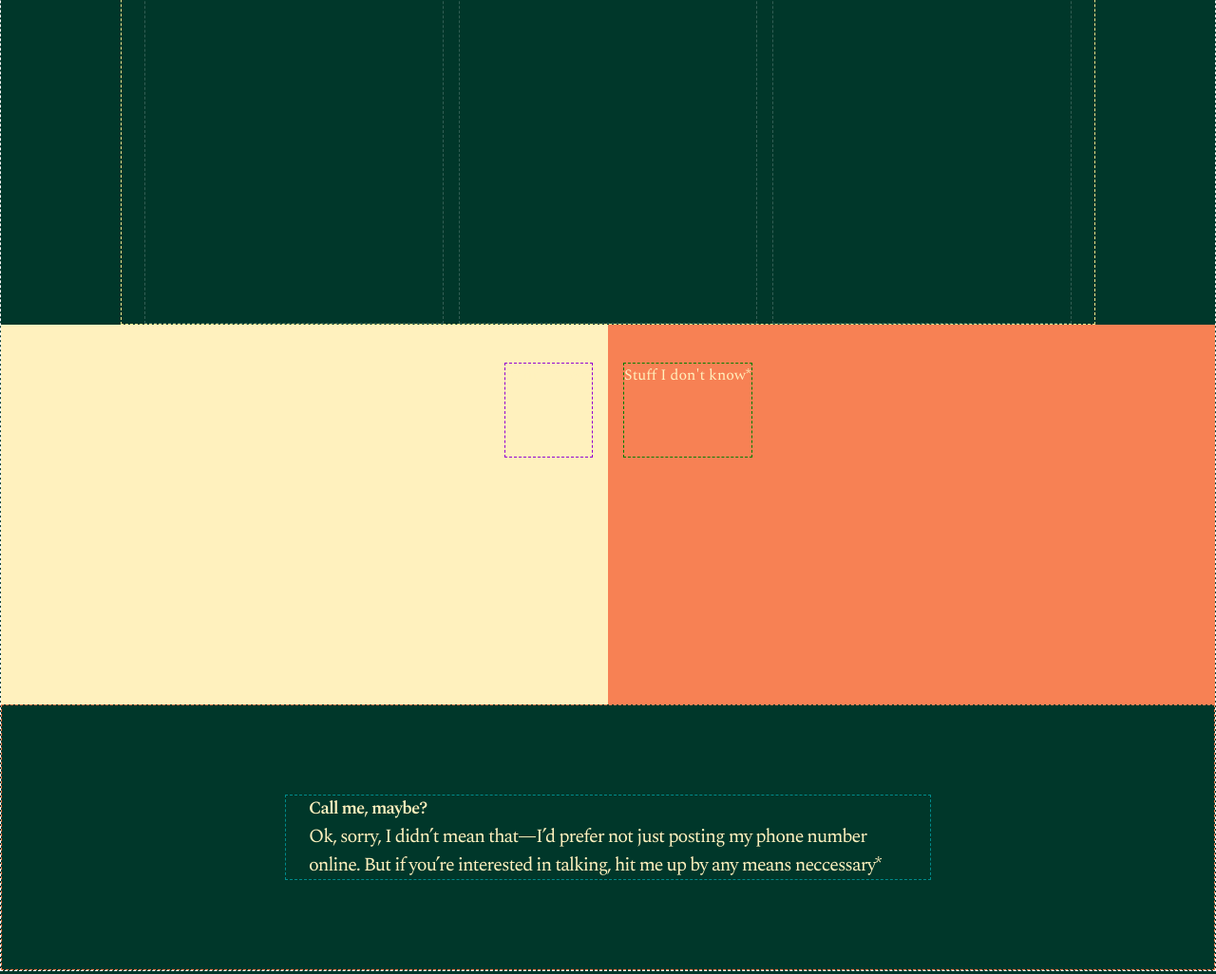
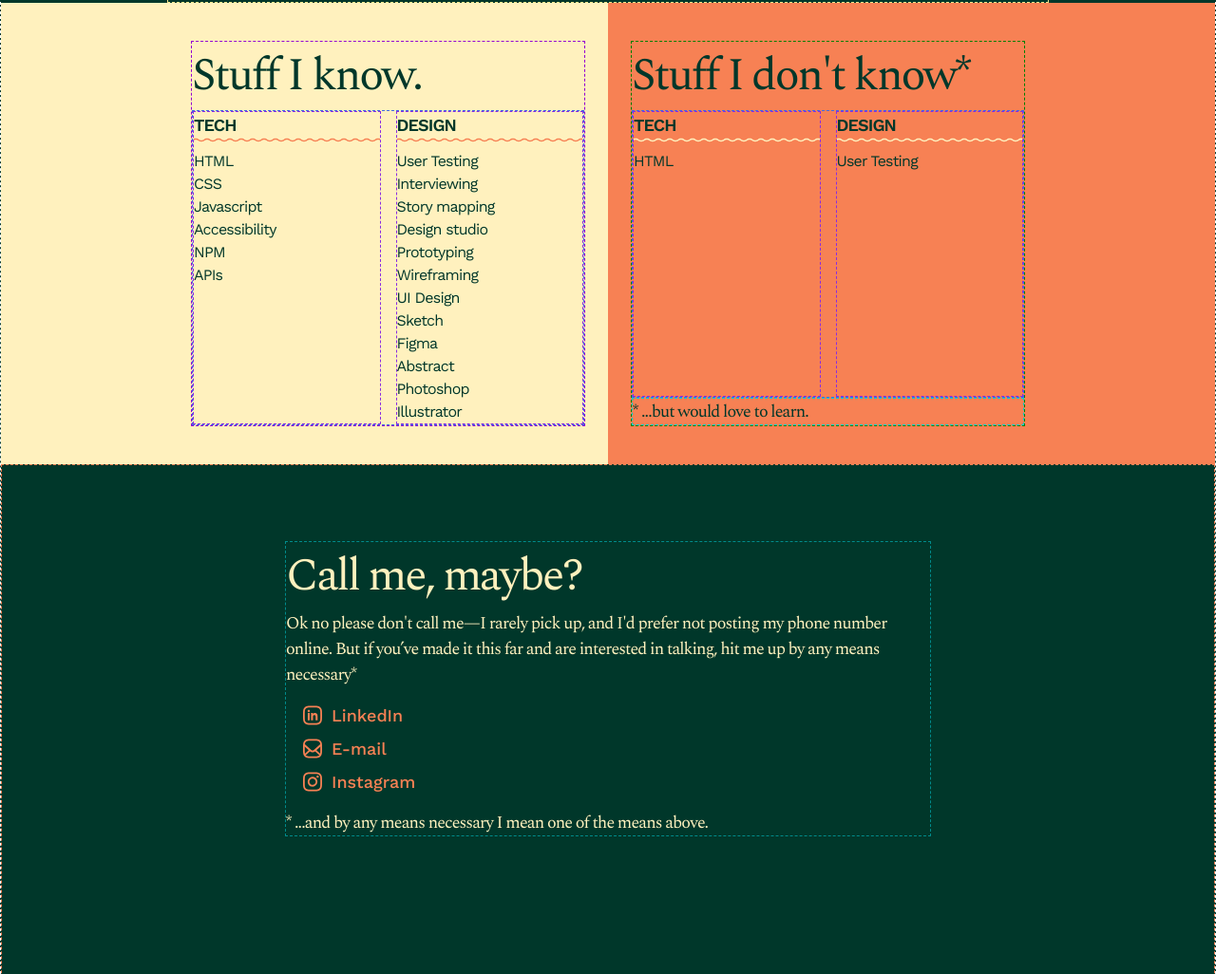
Before and after one commit to AxelHammarback/project-portfolio, a plain HTML site: page index.html in a window 1280 px wide. Shown: the part 1149-2175 px from the top of the page at 95% size. Drawn offline with nearby package versions, Linux system fonts and the light colour scheme.

Commit message:
Did more styling, ensured it worked across browsers. To do: Generate projects, make sure it's screen-reader compatible

```diff
--- a/index.html
+++ b/index.html
@@ -8,11 +8,13 @@
   <script src="script.js" defer></script>
 
 
-  <link href="https://fonts.googleapis.com/css2?family=Spectral:ital,wght@0,400;0,500;0,600;1,400;1,500;1,600&family=Work+Sans:wght@400;500;600&display=swap" rel="stylesheet">
+  <link href="https://fonts.googleapis.com/css2?family=Spectral:ital,wght@0,300;0,400;0,500;0,600;1,300;1,400;1,500;1,600&family=Work+Sans:wght@400;500;600&display=swap" rel="stylesheet">
 
 </head>
 <body>
-  <header class="top-nav"><p>Axel Hammarbäck</p></header>
+  <header class="top-nav"><img src="./assets/ic-24-person.svg" alt="Icon of person waving"><p>Axel Hammarbäck</p>
+
+  </header>
 
   <section class="section-intro">
     <section class="section-intro-content">
@@ -34,19 +36,88 @@
     </section>
   </section>
 
-  <section class="section-fullwidth-tech">
-    <section class="fullwidth-tech-left">
-      <section class="fullwidth-tech-left-content">Stuff I know.</section>
+  <section class="section-skill">
+    <section class="skill-left">
+      <section class="skill-left-content">
+        <h1 class="h1-skill">Stuff I know.</h1>
+        <section class="skill-columns">
+          <section class="skill-column">
+            <section class="skill-column-header">
+              <p class="p-skill-header">TECH</p>
+              <div class="squiggle-background-orange"></div>
+            </section>
+            <p class="p-skill">HTML</p>
+            <p class="p-skill">CSS</p>
+            <p class="p-skill">Javascript</p>
+            <p class="p-skill">Accessibility</p>
+            <p class="p-skill">NPM</p>
+            <p class="p-skill">APIs</p>
+          </section>
+          <section class="skill-column">
+            <section class="skill-column-header">
+              <p class="p-skill-header">DESIGN</p>
+              <div class="squiggle-background-orange"></div>
+            </section>
+            <p class="p-skill">User Testing</p>
+            <p class="p-skill">Interviewing</p>
+            <p class="p-skill">Story mapping</p>
+            <p class="p-skill">Design studio</p>
+            <p class="p-skill">Prototyping</p>
+            <p class="p-skill">Wireframing</p>
+            <p class="p-skill">UI Design</p>
+            <p class="p-skill">Sketch</p>
+            <p class="p-skill">Figma</p>
+            <p class="p-skill">Abstract</p>
+            <p class="p-skill">Photoshop</p>
+            <p class="p-skill">Illustrator</p>
+          </section>
+        </section>
+
+      </section>
     </section>
-    <section class="fullwidth-tech-right">
-      <section class="fullwidth-tech-right-content">Stuff I don't know*</section>
+    <section class="skill-right">
+      <section class="skill-right-content">
+        <h1 class="h1-skill">Stuff I don't know*</h1>
+        <section class="skill-columns">
+          <section class="skill-column">
+            <section class="skill-column-header">
+              <p class="p-skill-header">TECH</p>
+              <div class="squiggle-background-cream"></div>
+            </section>
+            <p class="p-skill">HTML</p>
+          </section>
+          <section class="skill-column">
+            <section class="skill-column-header">
+              <p class="p-skill-header">DESIGN</p>
+              <div class="squiggle-background-cream"></div>
+            </section>
+            <p class="p-skill">User Testing</p>
+          </section>
+        </section>
+        <p class="p-skill-asterisk">* ...but would love to learn.</p>
+      </section>
     </section>
   </section>
 
 <section class="section-contact">
   <section class="section-contact-content">
     <h1>Call me, maybe?</h1>
-    <p>Ok, sorry, I didn’t mean that—I’d prefer not just posting my phone number online. But if you’re interested in talking, hit me up by any means neccessary*</p>
+    <p>Ok no please don't call me—I rarely pick up, and I'd prefer not posting my phone number online. But if you’ve made it this far and are interested in talking, hit me up by any means necessary*</p>
+    <div class="links-container">
+      <div class="link-box">
+        <img src="./assets/ic-24-linkedin.svg" class="icon-inline" alt="LinkedIn icon">
+        <a href="" class="a-contact" target="_blank">LinkedIn</a>
+      </div>
+      <div class="link-box">
+        <img src="./assets/ic-24-mail.svg" class="icon-inline" alt="E-mail icon">
+        <a href="" class="a-contact" target="_blank">E-mail</a>
+      </div>
+      <div class="link-box">
+        <img src="./assets/ic-24-instagram.svg" class="icon-inline" alt="Instagram icon">
+        <a href="" class="a-contact" target="_blank">Instagram</a>
+      </div>
+    </div>
+    <p>* ...and by any means necessary I mean one of the means above.</p>
   </section>
 </section>
 
--- a/style.css
+++ b/style.css
@@ -6,7 +6,7 @@ creamy cream:   #FFF1BE
 
 /* FONT REFERENCE:
 'Spectral', serif;
-400;500;600
+300;400;500;600
 
 'Work Sans', sans-serif;
 400;500;600
@@ -18,16 +18,16 @@ creamy cream:   #FFF1BE
   -webkit-box-sizing: border-box; /* Safari/Chrome, other WebKit */
   -moz-box-sizing: border-box;    /* Firefox, other Gecko */
   box-sizing: border-box;         /* Opera/IE 8+ */
+
 }
 
 body {
   margin: 0;
 
-  line-height: 1.5;
-
   text-rendering: optimizeLegibility;
   -webkit-font-smoothing: antialiased;
   -moz-osx-font-smoothing: grayscale;
+  line-height: 1.5;
 
   display: flex;
   flex-direction: column;
@@ -44,7 +44,7 @@ body {
   border: 1px dashed cyan;
   height: 48px;
   width: 100%;
-  padding: 0 0 0 24px;
+  padding: 0 0 0 8px;
   display: flex;
   align-items: center;
 }
@@ -86,6 +86,7 @@ body {
   border: 1px dashed khaki;
   padding-left: 24px;
   padding-right: 24px;
+  padding-bottom: 64px;
 }
 
 .section-projects p {
@@ -103,63 +104,138 @@ body {
 
 .project-card {
   border: 1px dashed rgba(255,255,255,0.2);
-  height: 400px;
+  height: 200px;
 }
 
-.section-fullwidth-tech {
+.section-skill {
   width: 100%;
-  height: 400px;
   display: flex;
-
+  color: #00372A;
 }
 
-.fullwidth-tech-left {
+.skill-left {
   background-color: #FFF1BE;
   display: flex;
   flex-direction: column;
   width: 100%;
-  padding: 40px 16px 40px 16px;
+  padding: 40px 24px 40px 24px;
 }
 
-.fullwidth-tech-left-content {
-  max-width: 590px;
-  height: 100px;
+.skill-right {
+  background-color: #F78154;
+  display: flex;
+  justify-content: start;
+  width: 100%;
+  padding: 40px 24px 40px 24px;
+}
+
+.skill-left-content {
   border: 1px dashed darkviolet;
   align-self: flex-end;
 }
 
-.fullwidth-tech-right {
-  background-color: #F78154;
+.skill-right-content  {
   display: flex;
-  justify-content: start;
-  width: 100%;
-  padding: 40px 16px 40px 16px;
+  border: 1px dashed green;
+  flex-direction: column;
 }
 
-.fullwidth-tech-right-content {
-  max-width: 590px;
-  height: 100px;
-  border: 1px dashed green;
+.skill-left-content, .skill-right-content {
+  width: 100%;
+  max-width: 415px;
 }
+
+.skill-columns {
+  border: 1px dashed royalblue;
+  display: flex;
+  justify-content: space-between;
+  flex-grow: 1;
+}
+
+.skill-column {
+  border: 1px dashed blueviolet;
+  max-width: 200px;
+  font-family: 'Work Sans', sans-serif;
+  flex: 1 0;
+}
+
+.skill-column + .skill-column {
+  margin-left: 16px;
+}
+
+.p-skill-header {
+  font-weight: 600;
+}
+
+.p-skill {
+  font-size: 16px;
+}
+
+.p-skill-asterisk {
+  border: 1px dashed darkturquoise;
+}
+
+.squiggle-background-orange {
+  height: 5px;
+  background-image: url(./assets/divider-squiggle-bg-orange.svg);
+  background-position: center;
+  margin-bottom: 8px;
+}
+
+.squiggle-background-cream {
+  height: 5px;
+  background-image: url(./assets/divider-squiggle-bg-cream.svg);
+  background-position: center;
+  margin-bottom: 8px;
+}
+
+/* .h1-skill {
+  width: auto;
+} */
 
 .section-contact {
   border: 1px dashed #F78154;
-  height: 280px;
   width: 100%;
   display: flex;
   align-items: center;
   justify-content: center;
-  padding-left: 24px;
-  padding-right: 24px;
+  padding: 80px 24px 208px 24px;
 }
 
 .section-contact-content {
   border: 1px dashed darkcyan;
   max-width: 680px;
-  padding-left: 24px;
-  padding-right: 24px;
 }
 
+.links-container {
+  margin: 16px 0 16px 16px;
+}
+
+.link-box {
+  display: flex;
+}
+
+.link-box + .link-box {
+  margin-top: 8px;
+}
+
+
+.a-contact {
+  font-family: 'Work Sans', sans-serif;
+  color: #F78154;
+  text-decoration: none;
+  font-size: 18px;
+  font-weight: 500;
+}
+
+.a-contact:hover {
+  color: #F78154;
+  text-decoration: underline;
+}
+
+.icon-inline {
+  margin-right: 8px;
+}
 
 /* ----- COLOURS ----- */
 
@@ -178,19 +254,39 @@ body {
 
 /* ----- TYPO FOUNDATION ----- */
 p {
-  font-size: 20px;
+  font-size: 18px;
 }
 
 h1, h2, h3, h4, p {
   margin: 0;
   letter-spacing: -0.05em;
+  font-weight: 400;
 }
+
+h1 {font-size: 48px;}
+h2 {}
+h3 {font-size: 24px;}
+h4 {}
 
 
 @media (max-width: 800px) {
-  .section-projects-grid { grid-template-columns: repeat(2, 1fr); }
+  .section-projects-grid {
+    grid-template-columns: repeat(2, 1fr);
+  }
+  .section-skill {
+    flex-direction: column;
+  }
+  .skill-left-content {
+    align-self: flex-start;
+  }
+  .section-contact-content {
+    border: 1px dashed white;
+    /* width: auto; */
+  }
 }
 
 @media (max-width: 420px) {
-  .section-projects-grid { grid-template-columns: repeat(1, 1fr); }
+  .section-projects-grid {
+    grid-template-columns: repeat(1, 1fr);
+  }
 }
```
Also changed, not shown: assets/divider-squiggle-bg-cream.svg (added), assets/divider-squiggle-bg-orange.svg (added), assets/ic-24-github.svg (added), assets/ic-24-globe.svg (added), assets/ic-24-instagram.svg (added), assets/ic-24-linkedin.svg (added), assets/ic-24-mail.svg (added), assets/ic-24-person.svg (added), 2 other files.
